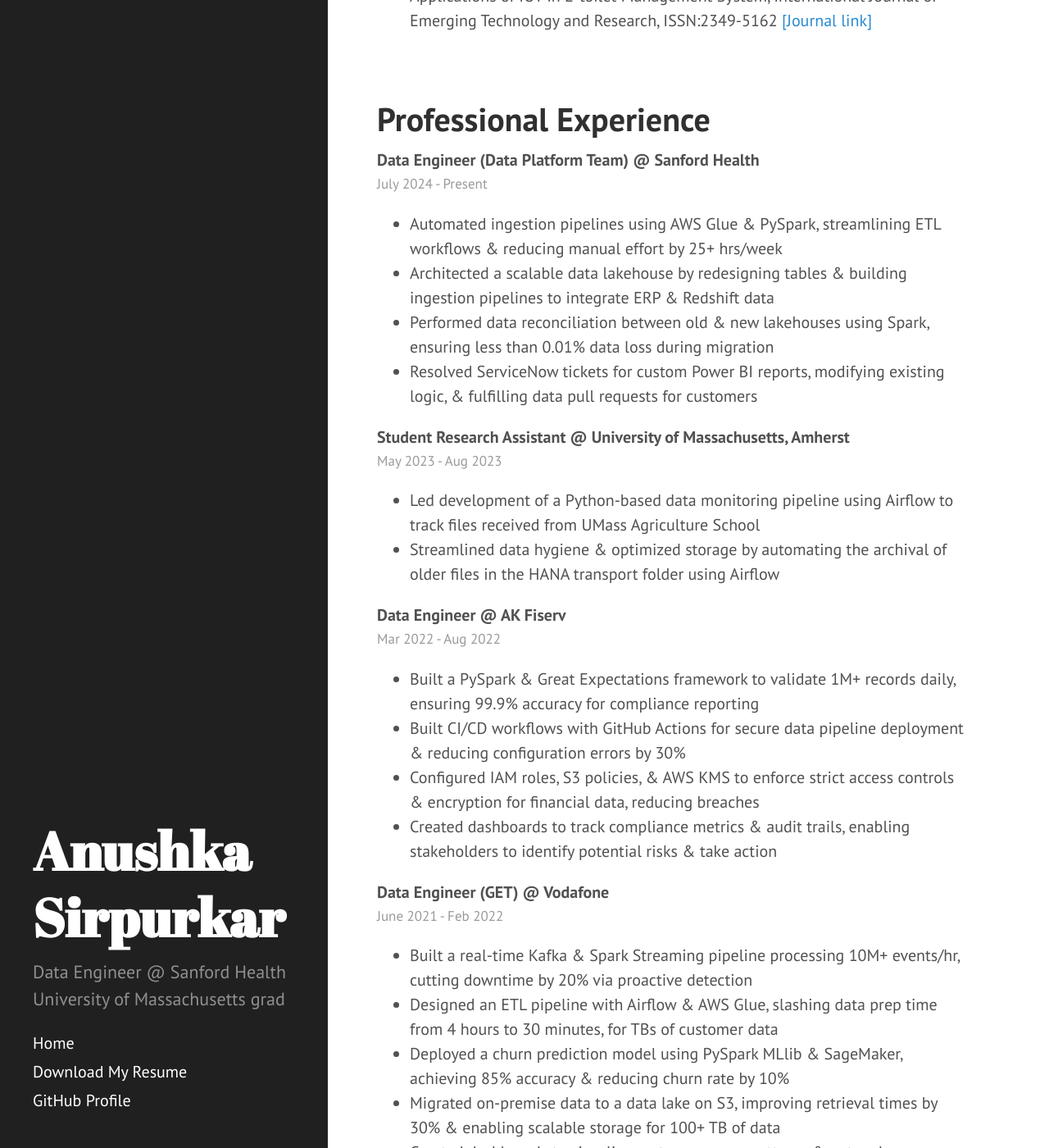
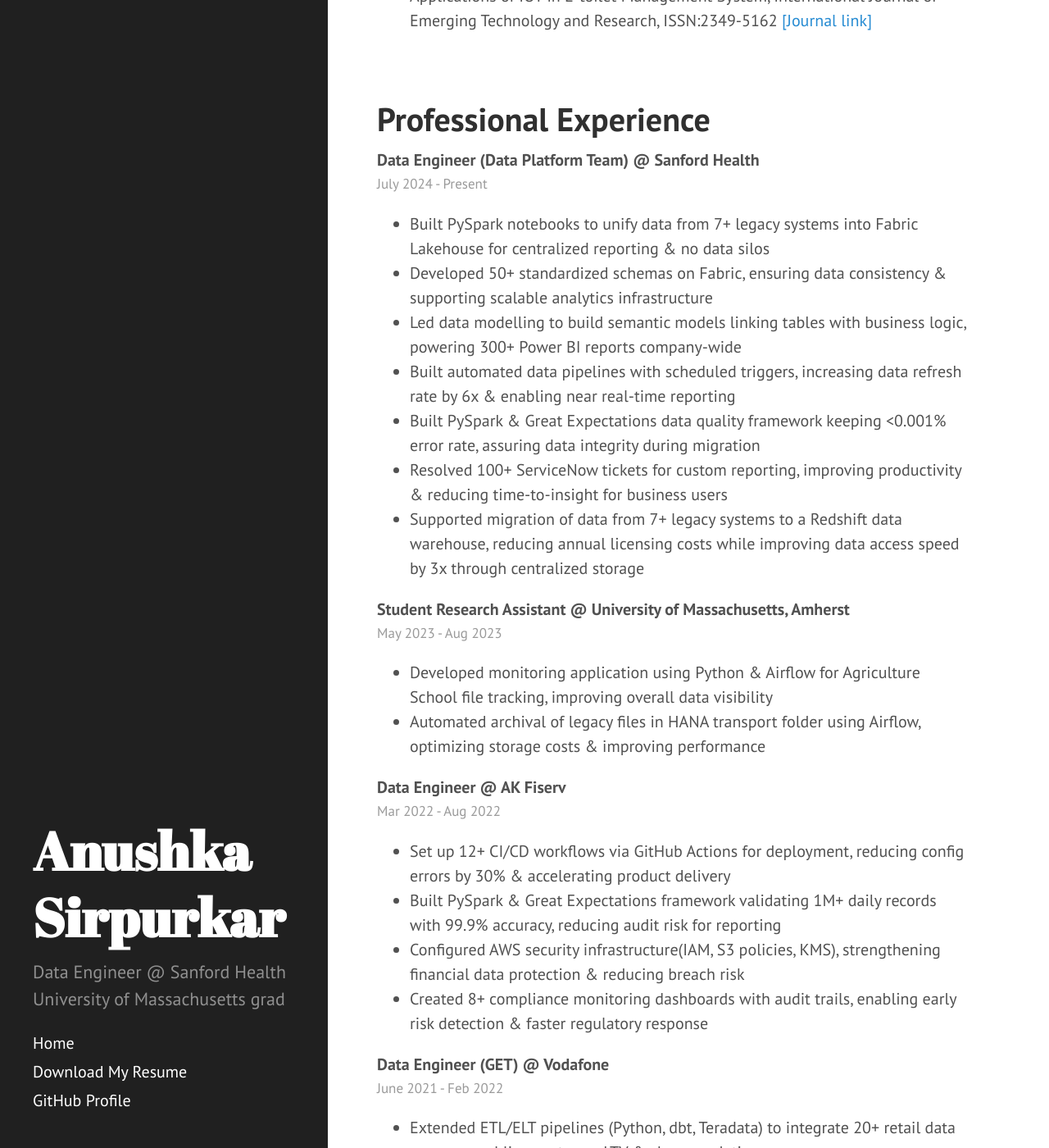
Before and after one commit to aspk74/anushkasirpurkar.github.io, a Jekyll site: the page built from index.html, in a window 1280 px wide and 1400 px high, scrolled down 2090 px. Shown: the whole window at 82% size. Built offline with Jekyll 4.4.1, drawn with Linux system fonts in a browser that asks for light colours; the list of posts is cut into pages by our own code; some of the changed text lies outside the part shown.

Commit message:
Update 2019-10-15-professional-experience.md

```diff
--- a/_posts/2019-10-15-professional-experience.md
+++ b/_posts/2019-10-15-professional-experience.md
@@ -6,35 +6,37 @@ title: Professional Experience
 <b>Data Engineer (Data Platform Team) @ Sanford Health</b>
 <span class="post-date">July 2024 - Present</span>
 
-* Automated ingestion pipelines using AWS Glue & PySpark, streamlining ETL workflows & reducing manual effort by 25+ hrs/week
-* Architected a scalable data lakehouse by redesigning tables & building ingestion pipelines to integrate ERP & Redshift data
-* Performed data reconciliation between old & new lakehouses using Spark, ensuring less than 0.01% data loss during migration
-* Resolved ServiceNow tickets for custom Power BI reports, modifying existing logic, & fulfilling data pull requests for customers
+* Built PySpark notebooks to unify data from 7+ legacy systems into Fabric Lakehouse for centralized reporting & no data silos
+* Developed 50+ standardized schemas on Fabric, ensuring data consistency & supporting scalable analytics infrastructure
+* Led data modelling to build semantic models linking tables with business logic, powering 300+ Power BI reports company-wide
+* Built automated data pipelines with scheduled triggers, increasing data refresh rate by 6x & enabling near real-time reporting
+* Built PySpark & Great Expectations data quality framework keeping <0.001% error rate, assuring data integrity during migration
+* Resolved 100+ ServiceNow tickets for custom reporting, improving productivity & reducing time-to-insight for business users
+* Supported migration of data from 7+ legacy systems to a Redshift data warehouse, reducing annual licensing costs while
+improving data access speed by 3x through centralized storage
 
 <b> Student Research Assistant @ University of Massachusetts, Amherst</b>
 <span class="post-date">May 2023 - Aug 2023</span>
 
-* Led development of a Python-based data monitoring pipeline using Airflow to track files received from UMass Agriculture School
-* Streamlined data hygiene & optimized storage by automating the archival of older files in the HANA transport folder using Airflow
+* Developed monitoring application using Python & Airflow for Agriculture School file tracking, improving overall data visibility
+* Automated archival of legacy files in HANA transport folder using Airflow, optimizing storage costs & improving performance
 
 
 <b>Data Engineer @ AK Fiserv</b>
 <span class="post-date">Mar 2022 - Aug 2022</span>
 
-* Built a PySpark & Great Expectations framework to validate 1M+ records daily, ensuring 99.9% accuracy for compliance reporting
-* Built CI/CD workflows with GitHub Actions for secure data pipeline deployment & reducing configuration errors by 30%
-* Configured IAM roles, S3 policies, & AWS KMS to enforce strict access controls & encryption for financial data, reducing breaches
-* Created dashboards to track compliance metrics & audit trails, enabling stakeholders to identify potential risks & take action
+* Set up 12+ CI/CD workflows via GitHub Actions for deployment, reducing config errors by 30% & accelerating product delivery
+* Built PySpark & Great Expectations framework validating 1M+ daily records with 99.9% accuracy, reducing audit risk for reporting
+* Configured AWS security infrastructure(IAM, S3 policies, KMS), strengthening financial data protection & reducing breach risk
+* Created 8+ compliance monitoring dashboards with audit trails, enabling early risk detection & faster regulatory response
 
 
 <b>Data Engineer (GET) @ Vodafone</b>
 <span class="post-date">June 2021 - Feb 2022</span>
 
-* Built a real-time Kafka & Spark Streaming pipeline processing 10M+ events/hr, cutting downtime by 20% via proactive detection
-* Designed an ETL pipeline with Airflow & AWS Glue, slashing data prep time from 4 hours to 30 minutes, for TBs of customer data
-* Deployed a churn prediction model using PySpark MLlib & SageMaker, achieving 85% accuracy & reducing churn rate by 10%
-* Migrated on-premise data to a data lake on S3, improving retrieval times by 30% & enabling scalable storage for 100+ TB of data
-* Created dashboards to visualize customer usage patterns & network performance, with optimized dbt models & Airflow DAGs
+* Extended ETL/ELT pipelines (Python, dbt, Teradata) to integrate 20+ retail data sources, enabling customer LTV & churn analytics
+* Built 30+ reusable dbt models & CI/CD pipelines, enabling 200+ users to generate insights 3x faster through intuitive datasets
+* Automated 50+ schema drift & lineage checks using Great Expectations, ensuring zero production incidents in over 3+ months
 
 <b>Data Science Intern @ Iha Consulting</b>
 <span class="post-date">Feb 2021 - May 2021</span>
```
